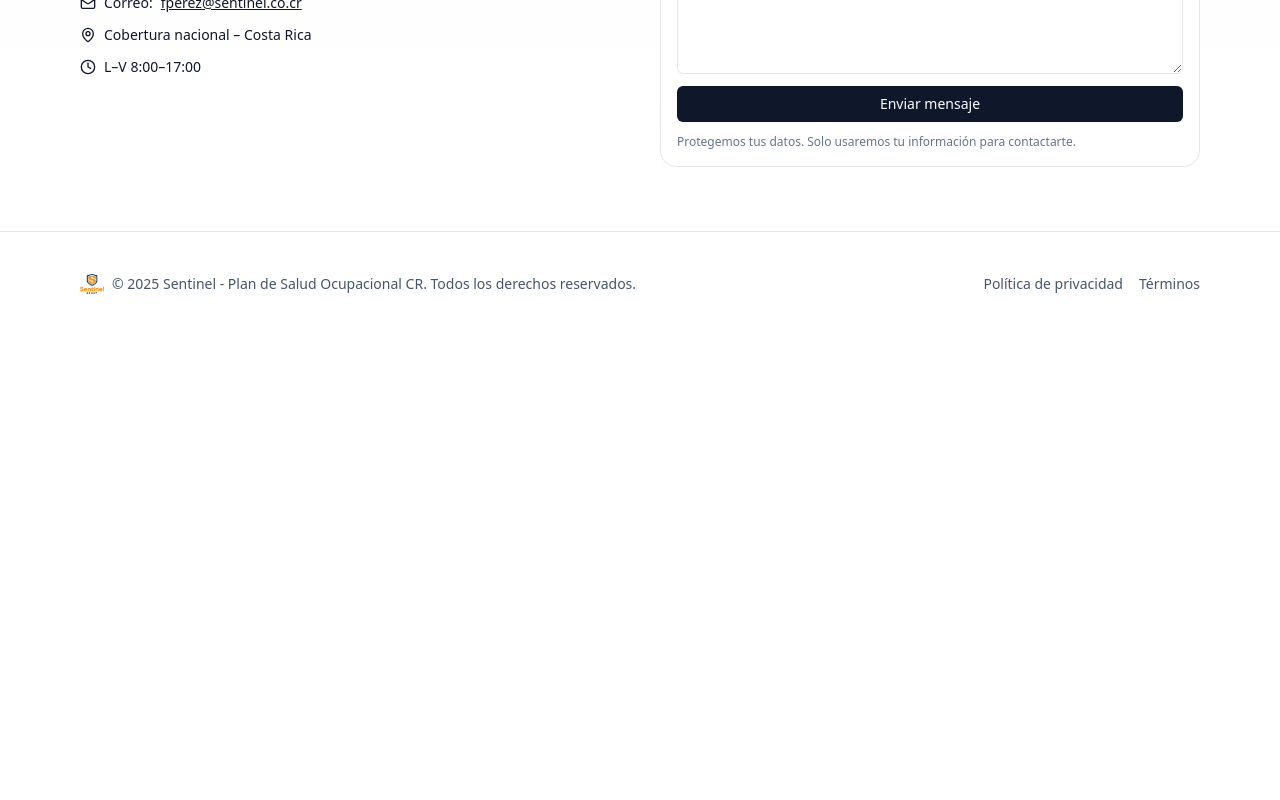
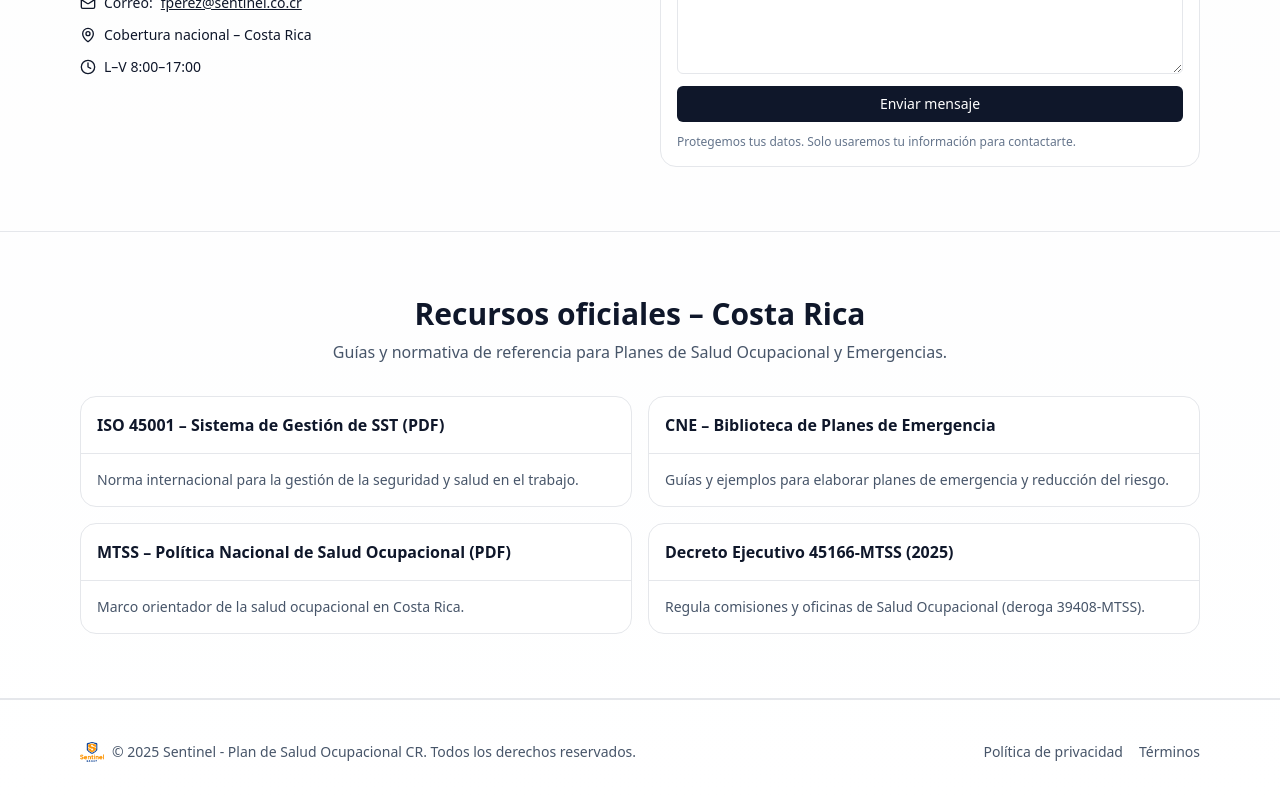
Before and after one commit to Frank0901-cloud/sentinel-landing, a Next.js app: page / in a window 1280 px wide. Shown: the part 3866-4666 px from the top of the page. Before the commit the page ends 4202 px from the top, so only its background shows below. Built offline with nearby package versions, Linux system fonts and the light colour scheme.

Commit message:
Add official resources section for Costa Rica
Added a new section for official resources related to occupational health and emergencies in Costa Rica, including links to relevant documents and guidelines.

```diff
--- a/app/page.tsx
+++ b/app/page.tsx
@@ -265,6 +265,55 @@ export default function Page(){
         </div>
       </section>
 
+      {/* RECURSOS OFICIALES – COSTA RICA */}
+      <section id="recursos" className="bg-white/60 border-y">
+        <div className="max-w-6xl mx-auto px-4 py-16">
+          <h2 className="text-2xl md:text-3xl font-semibold text-center">Recursos oficiales – Costa Rica</h2>
+          <p className="text-center text-slate-600 mt-2">
+            Guías y normativa de referencia para Planes de Salud Ocupacional y Emergencias.
+          </p>
+
+          <div className="grid md:grid-cols-2 gap-4 mt-8">
+            {/* ISO 45001: colócala en /public/docs/ISO45001.pdf si decides alojarla */}
+            <a href="/docs/ISO45001.pdf" target="_blank" rel="noopener" className="block">
+              <Card className="hover:shadow-lg transition">
+                <CardHeader><CardTitle>ISO 45001 – Sistema de Gestión de SST (PDF)</CardTitle></CardHeader>
+                <CardContent className="text-sm text-slate-600">
+                  Norma internacional para la gestión de la seguridad y salud en el trabajo.
+                </CardContent>
+              </Card>
+            </a>
+
+            <a href="https://www.cne.go.cr/reduccion_riesgo/biblioteca/planes/planes_de_emergencia.aspx" target="_blank" rel="noopener" className="block">
+              <Card className="hover:shadow-lg transition">
+                <CardHeader><CardTitle>CNE – Biblioteca de Planes de Emergencia</CardTitle></CardHeader>
+                <CardContent className="text-sm text-slate-600">
+                  Guías y ejemplos para elaborar planes de emergencia y reducción del riesgo.
+                </CardContent>
+              </Card>
+            </a>
+
+            <a href="https://www.mtss.go.cr/elministerio/despacho/decretos/Politica%20Nacional%20de%20Salud%20Ocupacional.pdf" target="_blank" rel="noopener" className="block">
+              <Card className="hover:shadow-lg transition">
+                <CardHeader><CardTitle>MTSS – Política Nacional de Salud Ocupacional (PDF)</CardTitle></CardHeader>
+                <CardContent className="text-sm text-slate-600">
+                  Marco orientador de la salud ocupacional en Costa Rica.
+                </CardContent>
+              </Card>
+            </a>
+
+            <a href="https://cso.go.cr/legislacion/decretos_normativa_reglamentaria/Decreto%20Ejecutivo%20No45166%20del%2013%20de%20junio%20de%202025.pdf" target="_blank" rel="noopener" className="block">
+              <Card className="hover:shadow-lg transition">
+                <CardHeader><CardTitle>Decreto Ejecutivo 45166-MTSS (2025)</CardTitle></CardHeader>
+                <CardContent className="text-sm text-slate-600">
+                  Regula comisiones y oficinas de Salud Ocupacional (deroga 39408-MTSS).
+                </CardContent>
+              </Card>
+            </a>
+          </div>
+        </div>
+      </section>
+
       {/* FOOTER */}
       <footer className="border-t">
         <div className="max-w-6xl mx-auto px-4 py-10 text-sm text-slate-600 flex flex-col md:flex-row items-center justify-between gap-4">
```
